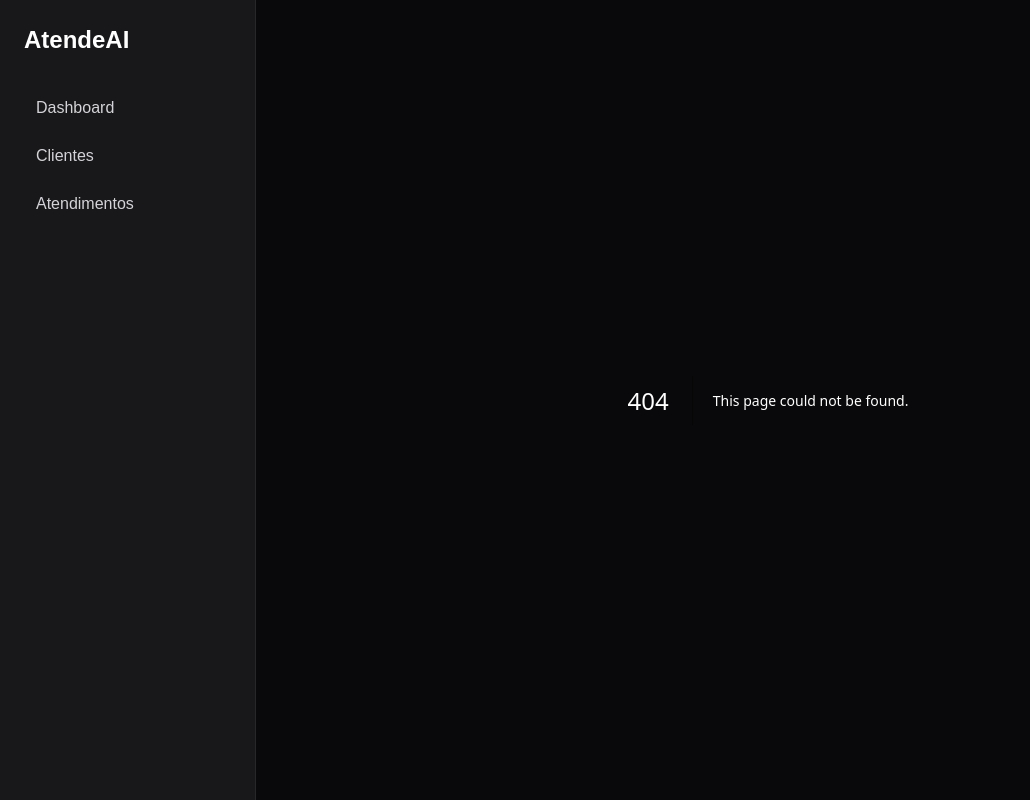
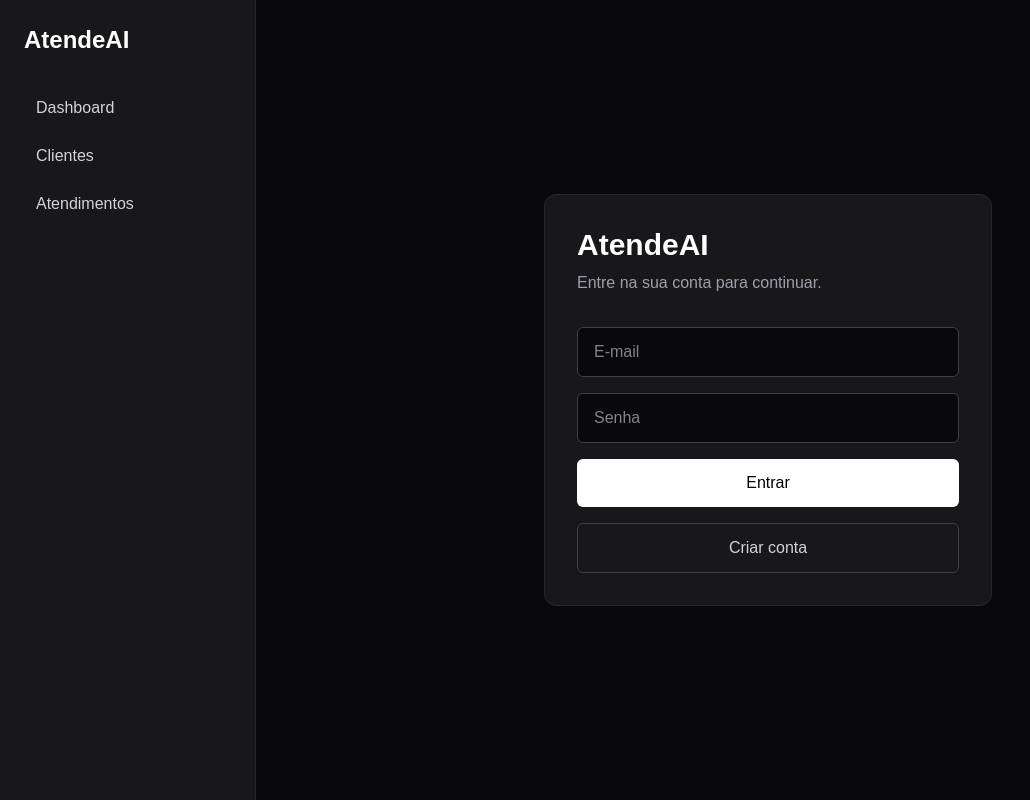
Before and after one commit to JoaoPaul021/atendeai, a Next.js app: page /login in a window 1280 px wide. Before the commit this address had no page. Shown: the whole page, without its empty margins (0-1030 px from the left). Built offline with nearby package versions, Linux system fonts and the light colour scheme; no server answers.

Commit message:
feat: add user authentication

```diff
--- /dev/null
+++ b/app/login/page.tsx
@@ -0,0 +1,145 @@
+"use client";
+
+import { FormEvent, useState } from "react";
+import { supabaseBrowser } from "@/lib/supabaseBrowser";
+
+export default function LoginPage() {
+  const [email, setEmail] = useState("");
+  const [senha, setSenha] = useState("");
+
+  const [erro, setErro] = useState("");
+  const [mensagem, setMensagem] = useState("");
+  const [carregando, setCarregando] = useState(false);
+
+  async function handleLogin(
+    event: FormEvent<HTMLFormElement>
+  ) {
+    event.preventDefault();
+
+    setErro("");
+    setMensagem("");
+    setCarregando(true);
+
+    const { error } =
+      await supabaseBrowser.auth.signInWithPassword({
+        email,
+        password: senha,
+      });
+
+    if (error) {
+      setErro("E-mail ou senha inválidos.");
+      setCarregando(false);
+      return;
+    }
+
+    setMensagem("Login realizado com sucesso.");
+    setCarregando(false);
+  }
+
+  async function handleCadastro() {
+    setErro("");
+    setMensagem("");
+
+    if (!email || !senha) {
+      setErro("Informe e-mail e senha.");
+      return;
+    }
+
+    if (senha.length < 6) {
+      setErro(
+        "A senha precisa ter pelo menos 6 caracteres."
+      );
+      return;
+    }
+
+    setCarregando(true);
+
+    const { error } =
+      await supabaseBrowser.auth.signUp({
+        email,
+        password: senha,
+      });
+
+    if (error) {
+      setErro("Não foi possível criar a conta.");
+      setCarregando(false);
+      return;
+    }
+
+    setMensagem(
+      "Conta criada. Verifique seu e-mail caso a confirmação esteja habilitada."
+    );
+
+    setCarregando(false);
+  }
+
+  return (
+    <main className="flex min-h-screen items-center justify-center bg-zinc-950 p-6">
+      <div className="w-full max-w-md rounded-xl border border-zinc-800 bg-zinc-900 p-8">
+        <h1 className="text-3xl font-bold text-white">
+          AtendeAI
+        </h1>
+
+        <p className="mt-2 text-zinc-400">
+          Entre na sua conta para continuar.
+        </p>
+
+        <form
+          onSubmit={handleLogin}
+          className="mt-8 space-y-4"
+        >
+          <input
+            type="email"
+            placeholder="E-mail"
+            value={email}
+            onChange={(event) =>
+              setEmail(event.target.value)
+            }
+            className="w-full rounded-md border border-zinc-700 bg-zinc-950 px-4 py-3 text-white outline-none"
+          />
+
+          <input
+            type="password"
+            placeholder="Senha"
+            value={senha}
+            onChange={(event) =>
+              setSenha(event.target.value)
+            }
+            className="w-full rounded-md border border-zinc-700 bg-zinc-950 px-4 py-3 text-white outline-none"
+          />
+
+          {erro && (
+            <p className="text-sm text-red-400">
+              {erro}
+            </p>
+          )}
+
+          {mensagem && (
+            <p className="text-sm text-green-400">
+              {mensagem}
+            </p>
+          )}
+
+          <button
+            type="submit"
+            disabled={carregando}
+            className="w-full rounded-md bg-white px-4 py-3 font-medium text-black hover:bg-zinc-200 disabled:opacity-50"
+          >
+            {carregando
+              ? "Carregando..."
+              : "Entrar"}
+          </button>
+
+          <button
+            type="button"
+            onClick={handleCadastro}
+            disabled={carregando}
+            className="w-full rounded-md border border-zinc-700 px-4 py-3 text-zinc-300 hover:bg-zinc-800 disabled:opacity-50"
+          >
+            Criar conta
+          </button>
+        </form>
+      </div>
+    </main>
+  );
+}
--- /dev/null
+++ b/lib/supabaseBrowser.ts
@@ -0,0 +1,18 @@
+import { createClient } from "@supabase/supabase-js";
+
+const supabaseUrl =
+  process.env.NEXT_PUBLIC_SUPABASE_URL;
+
+const supabasePublishableKey =
+  process.env.NEXT_PUBLIC_SUPABASE_PUBLISHABLE_KEY;
+
+if (!supabaseUrl || !supabasePublishableKey) {
+  throw new Error(
+    "Variáveis públicas do Supabase não configuradas."
+  );
+}
+
+export const supabaseBrowser = createClient(
+  supabaseUrl,
+  supabasePublishableKey
+);
```
